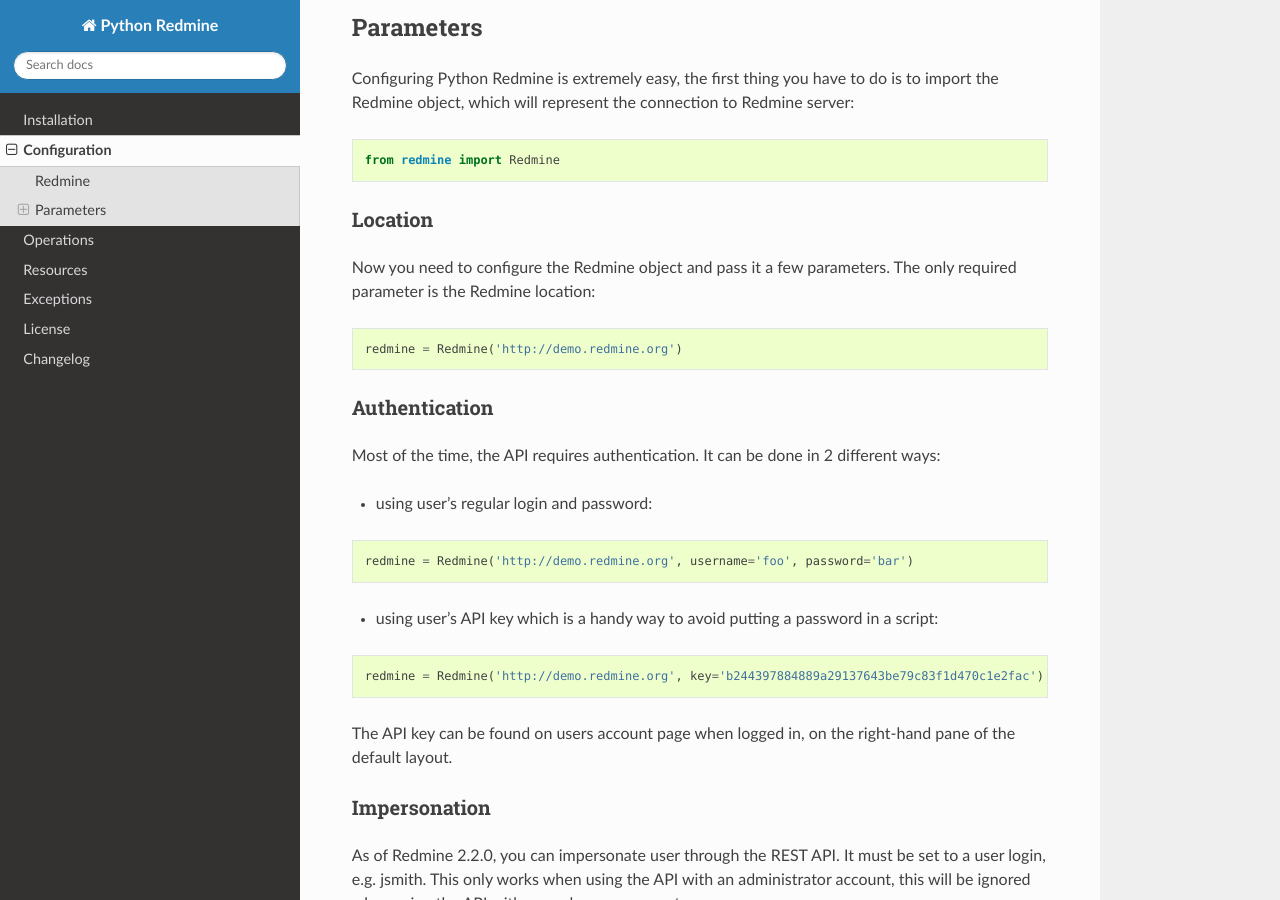
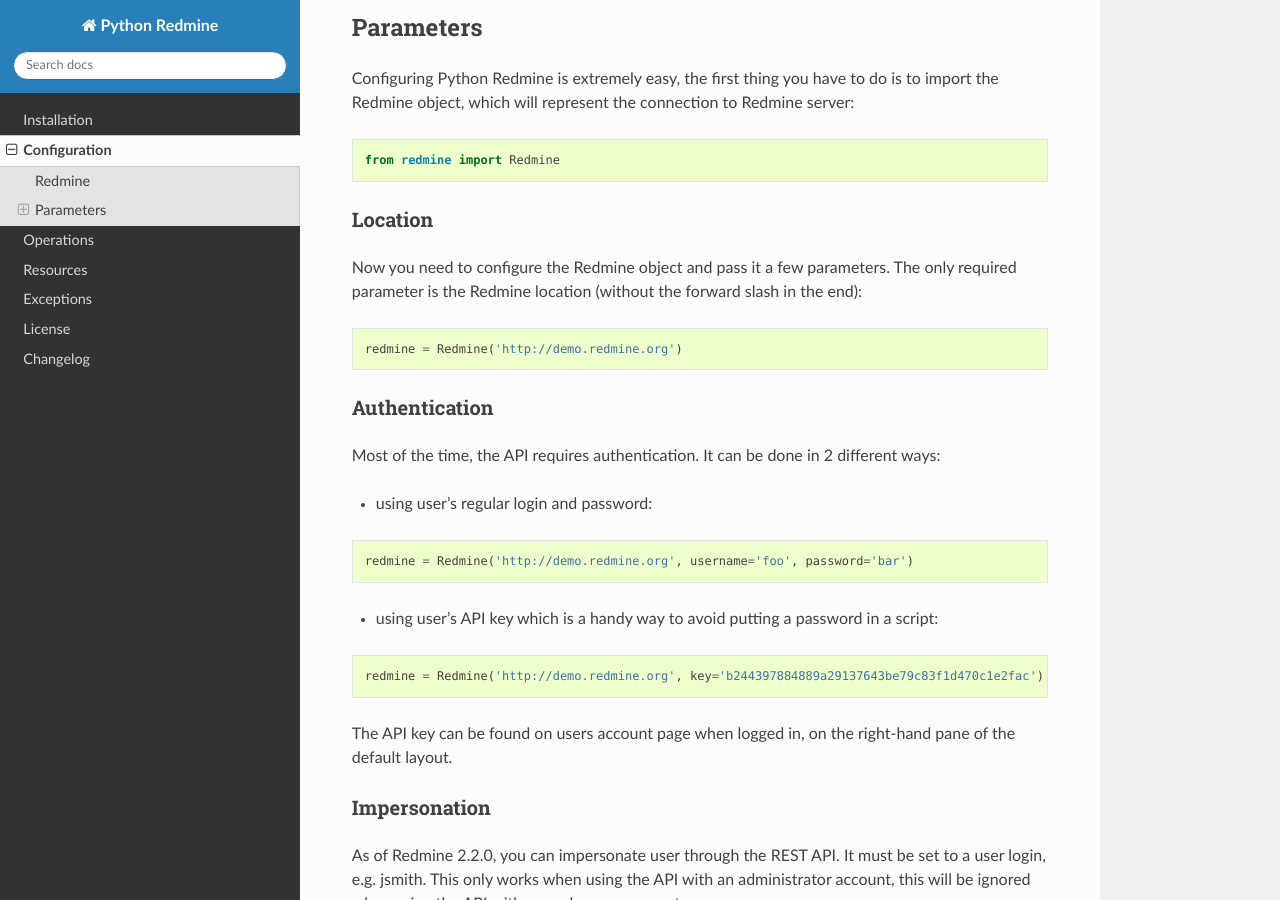
Before and after one commit to maxtepkeev/python-redmine, a Sphinx documentation site: the page built from docs/configuration.rst, in a window 1280 px wide and 900 px high, scrolled down 402 px. Built offline with Sphinx 7.4.7 and the Read the Docs theme 2.0.0, drawn with Linux system fonts in a browser that asks for light colours.

Commit message:
doc update

```diff
--- a/docs/configuration.rst
+++ b/docs/configuration.rst
@@ -26,7 +26,7 @@
 ++++++++
 
 Now you need to configure the Redmine object and pass it a few parameters. The only required
-parameter is the Redmine location:
+parameter is the Redmine location (without the forward slash in the end):
 
 .. code-block:: python
 
```
